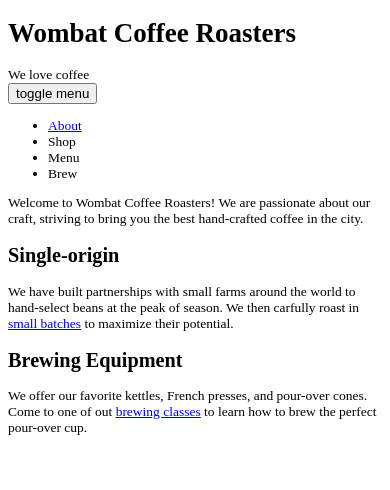
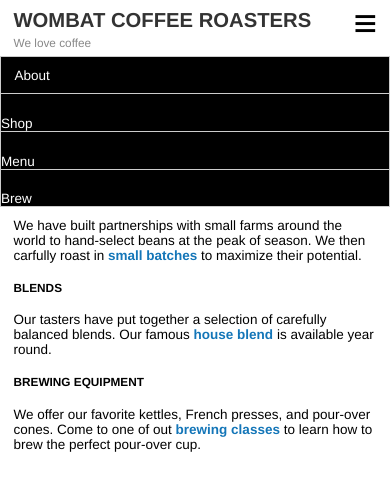
Before and after one commit to fminor5/CSSbook, a plain HTML site: page CSSinDepth08/index.html in a window 390 px wide. Both pictures are taken after a click on the button "toggle menu". Drawn offline with Linux system fonts and the light colour scheme.

Commit message:
8.1 Mobile first, 8.1.1 Creating a mobile menu, and 8.1.2 Adding the viewport meta tag.

```diff
--- a/CSSinDepth08/index.html
+++ b/CSSinDepth08/index.html
@@ -1,9 +1,11 @@
 <!DOCTYPE html>
 <html lang="en" dir="ltr">
-<link rel="stylesheet" href="styles.css">
   <head>
     <meta charset="utf-8">
+    <meta name="viewport"
+    content="widh=device-width, initial-scale=1"> <!-- Viewport meta tag -->
     <title>Responsive Design</title>
+    <link rel="stylesheet" href="styles.css">
   </head>
   <body>
     <header id="header" class="page-header">
@@ -42,6 +44,12 @@
             potential.</p>
         </section>
         <section class="column">
+          <h2 class="subtitle">Blends</h2>
+          <p>Our tasters have put together a selection of carefully balanced
+            blends. Our famous <a href="/house-blend.html">house blend</a> is
+            available year round.</p>
+        </section>
+        <section class="column">
           <h2 class="subtitle">Brewing Equipment</h2>
           <p>We offer our favorite kettles, French presses, and pour-over cones.
              Come to one of out <a href="/classes.html">brewing classes</a> to
@@ -50,6 +58,15 @@
       </div>
     </main>
 
-    <script src="script.js"></script>
+    <script type="text/javascript">
+    (function () {
+      var button = document.getElementById('toggle-menu');
+      button.addEventListener('click', function(event) {
+        event.preventDefault();
+        var menu = document.getElementById('main-menu');
+        menu.classList.toggle('is-open');
+      });
+    })();
+    </script>
   </body>
 </html>
--- a/CSSinDepth08/styles.css
+++ b/CSSinDepth08/styles.css
@@ -2,3 +2,129 @@
   box-sizing: border-box;
   font-size: calc(1vw + 0.6em); /* Base font size scales slightly with the viewport. */
 }
+
+*,
+*::before,
+*::after {
+  box-sizing: inherit;
+}
+
+body {
+  margin: 0;
+  font-family: Helvetica, Arial, sans-serif;
+}
+
+a:link {
+  color: #1476b8;
+  font-weight: bold;
+  text-decoration: none;
+}
+a:visited {
+  color: #1430b8;
+}
+a:hover {
+  text-decoration: underline;
+}
+a:active {
+  color: #b81414;
+}
+
+.page-header { /* Page header and title (l32 - l48). */
+  padding: 0.4em 1em;
+  background-color: #fff;
+}
+
+.title > h1 {
+  color: #333;
+  text-transform: uppercase;
+  font-size: 1.5rem;
+  margin: 0.2em 0;
+}
+
+.slogan {
+  color: #888;
+  font-size: 0.875em;
+  margin: 0;
+}
+
+.hero {
+  padding: 2em 1em;
+  text-align: center;
+  background-image: url(./coffee-beans.jpg); /* Adds the hero image to the page. */
+  background-size: 100%;
+  color: #fff;
+  text-shadow: 0.1em 0.1em 0.3em #000; /* A dark text shadow helps light text remain readable */
+}                                      /* in front of complex background. */
+
+main {
+  padding: 1em;
+}
+
+.subtitle {
+  margin-top: 1.5em;
+  margin-bottom: 1.5em;
+  font-size: 0.875rem;
+  text-transform: uppercase;
+}
+
+.menu {
+  position: relative; /* Establishes containing block for both absolutely positioned children. */
+}
+
+.menu-toggle {
+  position: absolute;
+  top: -1.2em; /* a negative top pulls the button up outside its containing block. */
+  right: 0.1em;
+
+  border: 0; /* Overrides user agent button styles. */
+  background-color: transparent;
+
+  font-size: 3em;
+  width: 1em;
+  height: 1em;
+  line-height: 0.4;
+  text-indent: 5em; /* Hides the text content of the button and fixes its size at 1 em. */
+  white-space: nowrap;
+  overflow: hidden;
+}
+
+.menu-toggle::after {
+  position: absolute;
+  top: 0.2em;
+  left: 0.2em;
+  display: block;
+  content: "\2261"; /* Overlays the button with a unicode symbol, the hamburger icon. */
+  text-indent: 0;
+}
+
+.menu-dropdown {
+  display: none;
+  position: absolute;
+  right: 0;
+  left: 0;
+  margin: 0;
+}
+
+.menu.is-open .menu-dropdown {
+  display: block; /* Displays the dropdown menu when the class is-open is added to the menu. */
+}
+
+.nav-menu {
+  margin: 0;
+  padding-left: 0;
+  border: 1px solid #ccc;
+  list-style: none;
+  background-color: #000;
+  color: #fff;
+}
+
+.nav-menu > li + li { /* Applies a border between each menu item. */
+  border-top: 1px solid #ccc;
+}
+
+.nav-menu > li > a {
+  display: block;
+  padding: 0.8em 1em; /* Uses a healthy amount of padding to ensure a large clickable area. */
+  color: #fff;
+  font-weight: normal;
+}
```
Also changed, not shown: CSSinDepth08/.comments/coffee-beans.jpg.xml (added), CSSinDepth08/coffee-beans (copy).jpg (added), CSSinDepth08/coffee-beans.jpg (added).
